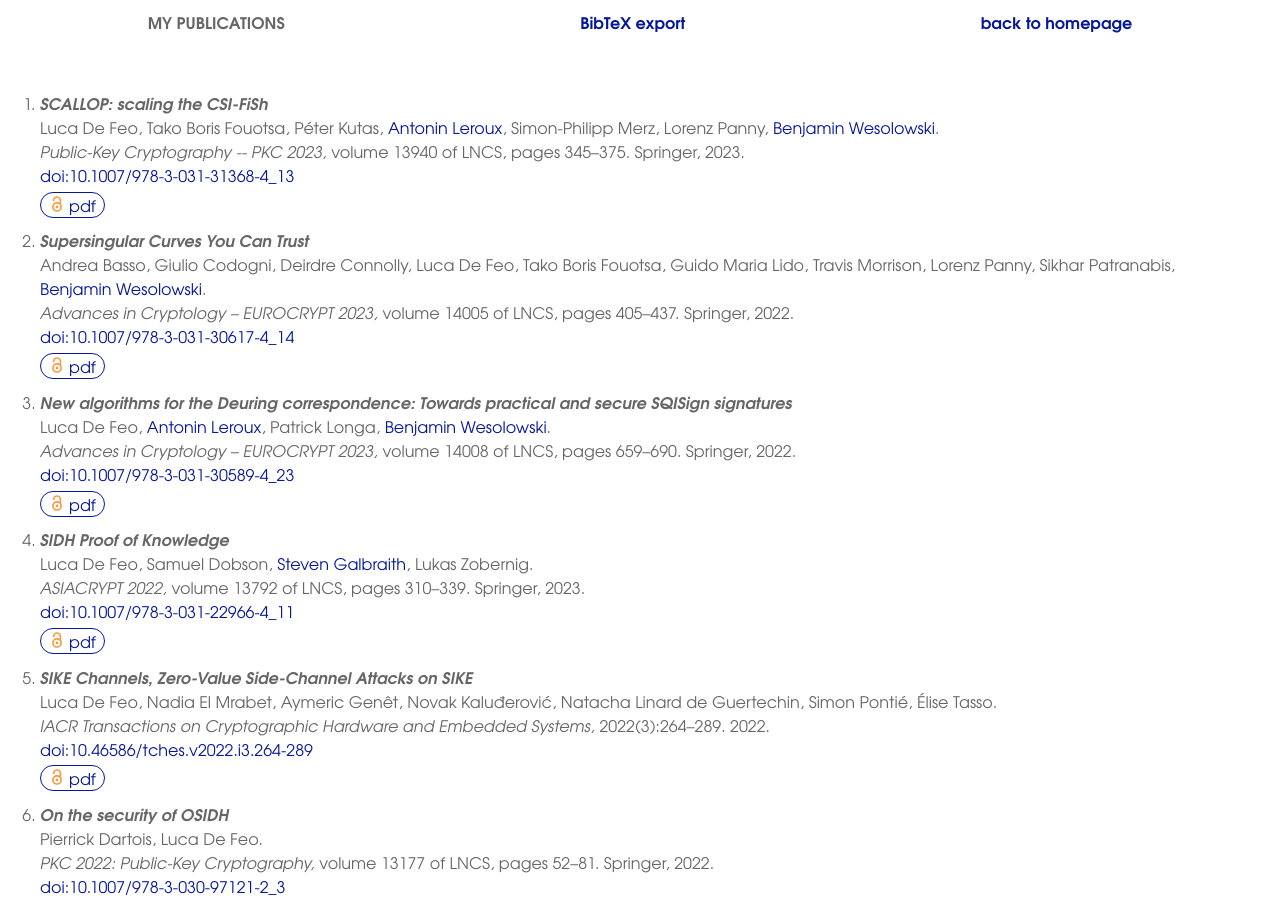
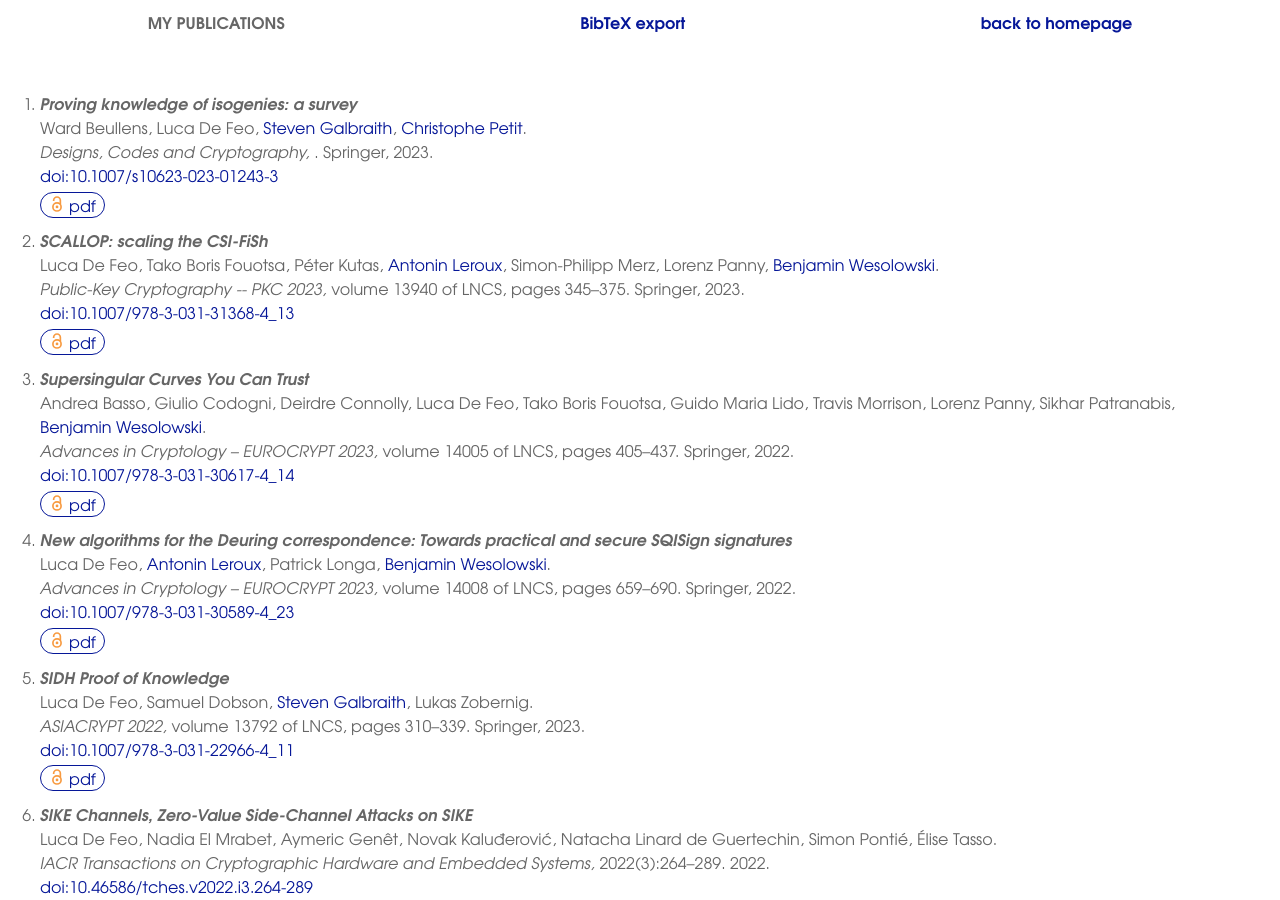
Before and after one commit to defeo/defeo.github.io, a Jekyll site: the page built from pubs.html, in a window 1280 px wide and 900 px high. Built offline with Jekyll 4.4.1, drawn with Linux system fonts in a browser that asks for light colours.

Commit message:
New article

```diff
--- a/_data/papers.yaml
+++ b/_data/papers.yaml
@@ -1,4 +1,19 @@
 papers:
+  - type: journal
+    title: 'Proving knowledge of isogenies: a survey'
+    authors:
+      - Ward Beullens
+      - me
+      - ellkiwi
+      - cpetit
+    bibinfo:
+      publisher: Springer
+      title: Designs, Codes and Cryptography
+    download: 'https://eprint.iacr.org/2023/671.pdf'
+    date: 2023-06-02
+    year: 2023
+    doi: 10.1007/s10623-023-01243-3
+
   - type: conference
     title: 'SCALLOP: scaling the CSI-FiSh'
     authors:
@@ -25,7 +40,6 @@ papers:
     date: 2023-5
     year: 2023
     doi: 10.1007/978-3-031-31368-4_13
-
 
   - type: conference
     title: 'Supersingular Curves You Can Trust'
```
